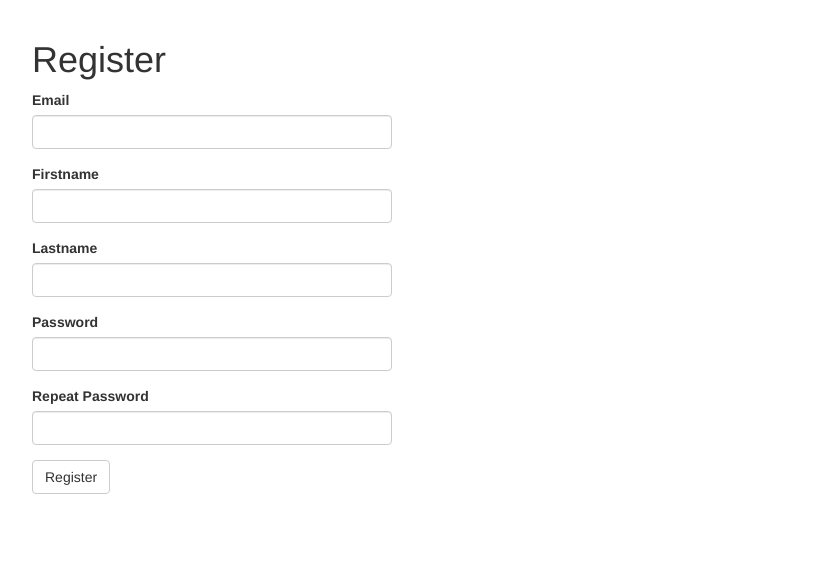
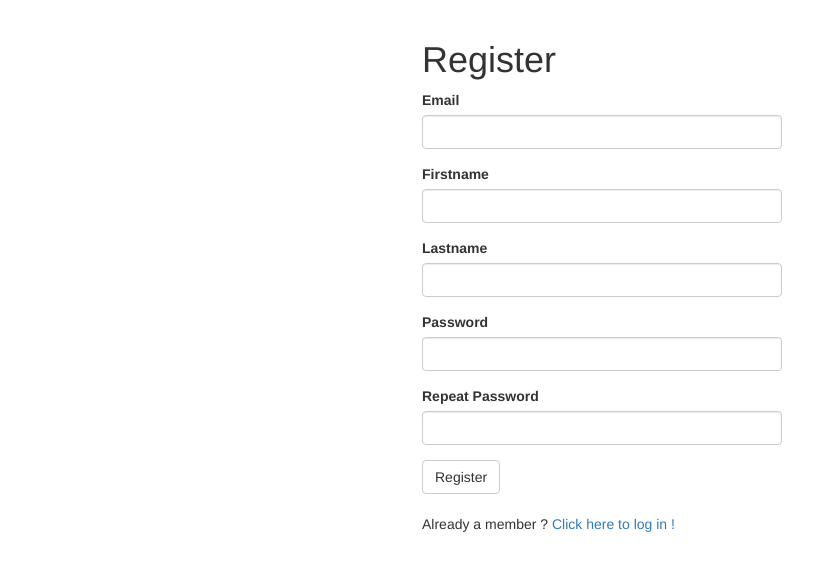
Before and after one commit to maxime-bc/why-notes, a Flask app: page /register in a window 1280 px wide. Shown: the part 52-623 px from the top of the page, without its empty margins (38-851 px from the left). Run offline with Flask 2, Linux system fonts and the light colour scheme; some libraries are stand-ins or nearby versions.

Commit message:
Center forms + print notes last update time

```diff
--- a/python/app/__init__.py
+++ b/python/app/__init__.py
@@ -1,6 +1,9 @@
+from datetime import datetime
+
 from flask import Flask
 from flask_bootstrap import Bootstrap
 from flask_login import LoginManager
+import humanfriendly
 
 from config import Config
 
@@ -17,3 +20,10 @@ db.create_all()
 db.session.commit()
 
 from app import routes
+
+
+@app.context_processor
+def utility_processor():
+    def human_readable_delta(timestamp):
+        return humanfriendly.format_timespan(round((datetime.now() - timestamp).total_seconds()))
+    return dict(human_readable_delta=human_readable_delta)
--- a/python/app/routes.py
+++ b/python/app/routes.py
@@ -12,10 +12,10 @@ from app.forms import LoginForm, RegistrationForm, NoteForm
 @app.route('/')
 @app.route('/index')
 def index():
+
     notes = None
     if current_user.is_authenticated:
         notes = current_user.notes.order_by(Note.edit_date.desc())
-        print(len(notes.all()))
         if len(notes.all()) == 0:
             notes = None
     return render_template("index.html", title='Your notes', notes=notes)
@@ -67,10 +67,10 @@ def delete(note_id):
     note = Note.query.get(note_id)
     if current_user.id != note.id_user:
         flash('You don\'t have the required permissions to access this content !')
-        return redirect(url_for('index'))
-    db.session.delete(note)
-    db.session.commit()
-    flash('Your note has been deleted !')
+    else:
+        db.session.delete(note)
+        db.session.commit()
+        flash('Your note has been deleted !')
     return redirect(url_for('index'))
 
 
@@ -90,7 +90,7 @@ def login():
         if not next_page or url_parse(next_page).netloc != '':
             next_page = url_for('index')
         return redirect(next_page)
-    return render_template('login.html', title='Sign In', form=form)
+    return render_template('login.html', title='Log In', form=form)
 
 
 @app.route('/logout')
--- a/python/app/templates/display_note.html
+++ b/python/app/templates/display_note.html
@@ -2,7 +2,7 @@
   <h1 class="display-4">{{ note.title }}</h1>
   <p class="lead">{{ note.content }}</p>
   <hr class="my-4">
-  <p>{{ note.creation_date }}, edited at {{note.edit_date}}</p>
+  <p> Created on {{ note.creation_date.strftime("%Y-%m-%d %H:%M:%S") }}, last edited {{ human_readable_delta(note.edit_date) }} ago.</p>
   <a class="btn btn-primary btn-lg" href="{{ url_for('edit', note_id=note.id) }}" role="button">Edit</a>
   <a class="btn btn-primary btn-lg" href="{{ url_for('delete', note_id=note.id) }}" role="button">Delete</a>
 </div>
--- a/python/app/templates/note_form.html
+++ b/python/app/templates/note_form.html
@@ -2,9 +2,9 @@
 {% import 'bootstrap/wtf.html' as wtf %}
 
 {% block app_content %}
-    <h1>{{ title }}</h1>
     <div class="row">
-        <div class="col-md-4">
+        <div class="col-lg-4 col-lg-offset-4 col-md-6 col-md-offset-3 col-xs-12">
+            <h1>{{ title }}</h1>
             {{ wtf.quick_form(form) }}
         </div>
     </div>
--- a/python/app/templates/register.html
+++ b/python/app/templates/register.html
@@ -2,10 +2,12 @@
 {% import 'bootstrap/wtf.html' as wtf %}
 
 {% block app_content %}
-    <h1>Register</h1>
     <div class="row">
-        <div class="col-md-4">
+         <div class="col-lg-4 col-lg-offset-4 col-md-6 col-md-offset-3 col-xs-12">
+             <h1>Register</h1>
             {{ wtf.quick_form(form) }}
+             <br>
+             <p>Already a member ? <a href="{{ url_for('login') }}">Click here to log in !</a></p>
         </div>
     </div>
 {% endblock %}
--- a/python/requirements.txt
+++ b/python/requirements.txt
@@ -6,3 +6,4 @@ flask-login==0.5.0
 flask-wtf==0.14.3
 email-validator==1.1.2
 flask-bootstrap==3.3.7.1
+humanfriendly==8.2
```
Also changed, not shown: python/app/templates/login.html (+5 -3 lines).
